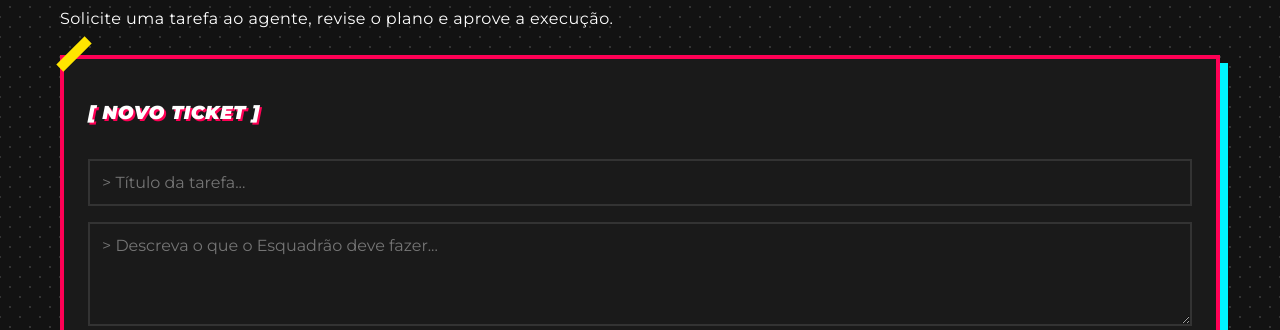
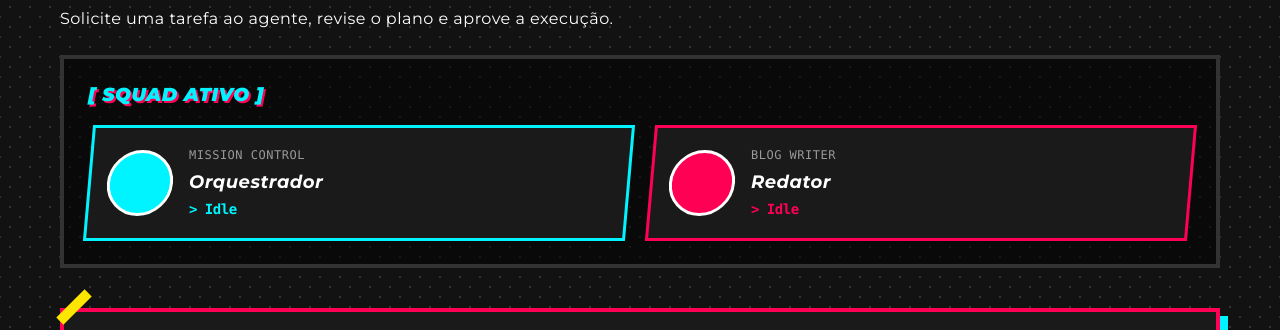
Before and after one commit to gbborins/IndieSquad, a React app in the folder frontend/: page / in a window 1280 px wide. Shown: the part 143-473 px from the top of the page. Built offline with nearby package versions, Linux system fonts and the light colour scheme; no server answers; the HTML template or start-up script is replaced by a standard one.

Commit message:
Feat: Implement Gamified Kanban UI & Module Agent Service Container

```diff
--- a/frontend/src/App.css
+++ b/frontend/src/App.css
@@ -137,3 +137,82 @@
   max-height: 200px;
   overflow-y: auto;
 }
+
+/* Agent Roster Live Activity Tracking */
+.agent-roster {
+  margin-bottom: 40px;
+  background: rgba(0,0,0,0.5);
+  padding: 24px;
+  border: 4px solid var(--border);
+}
+
+.agent-roster h3 {
+  margin-top: 0;
+  color: var(--secondary);
+}
+
+.roster-grid {
+  display: grid;
+  grid-template-columns: repeat(auto-fit, minmax(250px, 1fr));
+  gap: 20px;
+}
+
+.agent-card {
+  background: var(--dark-accent);
+  border: 3px solid var(--border);
+  display: flex;
+  align-items: center;
+  gap: 16px;
+  padding: 16px;
+  transition: all 0.3s ease;
+  transform: skew(-5deg);
+}
+
+.agent-card.active {
+  box-shadow: 6px 6px 0px 0px currentColor; /* uses inline borderColor set in React */
+  transform: skew(-5deg) translate(-4px, -4px);
+  animation: pulse-border 2s infinite;
+}
+
+@keyframes pulse-border {
+  0% { box-shadow: 0 0 0 0 currentColor; }
+  50% { box-shadow: 4px 4px 10px 0 currentColor; }
+  100% { box-shadow: 0 0 0 0 currentColor; }
+}
+
+.agent-avatar {
+  min-width: 60px;
+  height: 60px;
+  border-radius: 50%;
+  border: 3px solid #fff;
+  background-size: cover;
+  background-position: center;
+}
+
+.agent-info {
+  display: flex;
+  flex-direction: column;
+  transform: skew(5deg); /* un-skew text */
+}
+
+.agent-role {
+  font-family: var(--mono);
+  font-size: 12px;
+  color: #999;
+  text-transform: uppercase;
+}
+
+.agent-name {
+  font-family: var(--heading);
+  font-size: 18px;
+  font-weight: bold;
+  font-style: italic;
+  margin: 4px 0;
+}
+
+.agent-status {
+  font-family: var(--mono);
+  font-size: 14px;
+  font-weight: bold;
+  letter-spacing: -0.5px;
+}
--- /dev/null
+++ b/frontend/src/components/AgentRoster.jsx
@@ -0,0 +1,44 @@
+import React from "react";
+
+export default function AgentRoster({ tasks, activeAgents }) {
+  // Estado base dos agentes
+  const squadState = {
+    orchestrator: { name: "Orquestrador", role: "Mission Control", status: "Idle", color: "var(--secondary)" },
+    blog_writer: { name: "Redator", role: "Blog Writer", status: "Idle", color: "var(--primary)" },
+  };
+
+  // Infere o status dos agentes baseado nas tarefas em andamento do Kanban
+  const isDrafting = tasks.some(t => t.status === "draft");
+  const isWaitingApproval = tasks.some(t => t.status === "pending_approval");
+  const isRunning = tasks.some(t => t.status === "running");
+
+  if (isDrafting) {
+    squadState.orchestrator.status = "Planejando...";
+    squadState.orchestrator.color = "var(--tertiary)";
+  } else if (isWaitingApproval) {
+    squadState.orchestrator.status = "Aguardando Humano";
+    squadState.blog_writer.status = "Standby";
+  } else if (isRunning) {
+    squadState.orchestrator.status = "Monitorando";
+    squadState.blog_writer.status = "Escrevendo...";
+    squadState.blog_writer.color = "var(--tertiary)";
+  }
+
+  return (
+    <div className="agent-roster">
+      <h3>[ SQUAD ATIVO ]</h3>
+      <div className="roster-grid">
+        {Object.entries(squadState).map(([id, agent]) => (
+          <div key={id} className={`agent-card ${agent.status !== 'Idle' && agent.status !== 'Standby' ? 'active' : ''}`} style={{borderColor: agent.color}}>
+            <div className="agent-avatar" style={{backgroundColor: agent.color}}></div>
+            <div className="agent-info">
+              <span className="agent-role">{agent.role}</span>
+              <span className="agent-name">{agent.name}</span>
+              <span className="agent-status" style={{color: agent.color}}>&gt; {agent.status}</span>
+            </div>
+          </div>
+        ))}
+      </div>
+    </div>
+  );
+}
--- a/frontend/src/pages/Home.jsx
+++ b/frontend/src/pages/Home.jsx
@@ -3,9 +3,11 @@ import { createTask, approveTask, listTasks } from "../api/tasks";
 import TaskForm from "../components/TaskForm";
 import TaskApprovalCard from "../components/TaskApprovalCard";
 import TaskStatusList from "../components/TaskStatusList";
+import AgentRoster from "../components/AgentRoster";
 
 export default function Home() {
   const [tasks, setTasks] = useState([]);
+  const [activeAgents, setActiveAgents] = useState([]);
 
   const selectedTask =
     tasks.find((t) => t.status === "pending_approval") || null;
@@ -14,6 +16,7 @@ export default function Home() {
     try {
       const data = await listTasks();
       setTasks(data.tasks || []);
+      if (data.active_agents) setActiveAgents(data.active_agents);
     } catch (error) {
       console.error("Erro ao carregar tarefas:", error);
     }
@@ -46,6 +49,7 @@ export default function Home() {
 
         if (!cancelled) {
           setTasks(data.tasks || []);
+          if (data.active_agents) setActiveAgents(data.active_agents);
         }
       } catch (error) {
         console.error("Erro ao carregar tarefas:", error);
@@ -70,6 +74,8 @@ export default function Home() {
       <h2>Orquestrador de IA</h2>
       <p style={{marginBottom: 24}}>Solicite uma tarefa ao agente, revise o plano e aprove a execução.</p>
 
+      <AgentRoster tasks={tasks} activeAgents={activeAgents} />
+
       <div className="task-form-container">
         <TaskForm onCreate={handleCreate} />
       </div>
```
